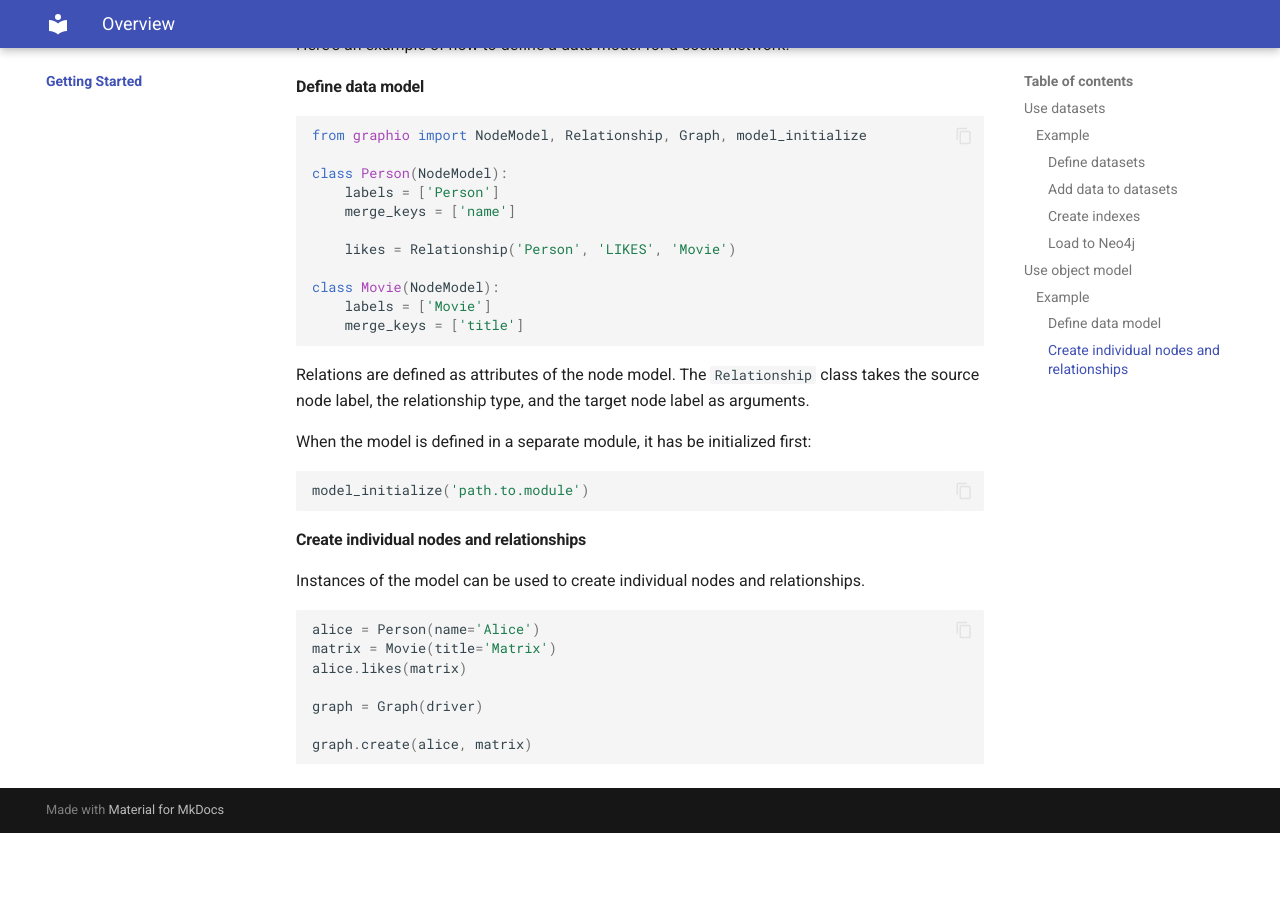
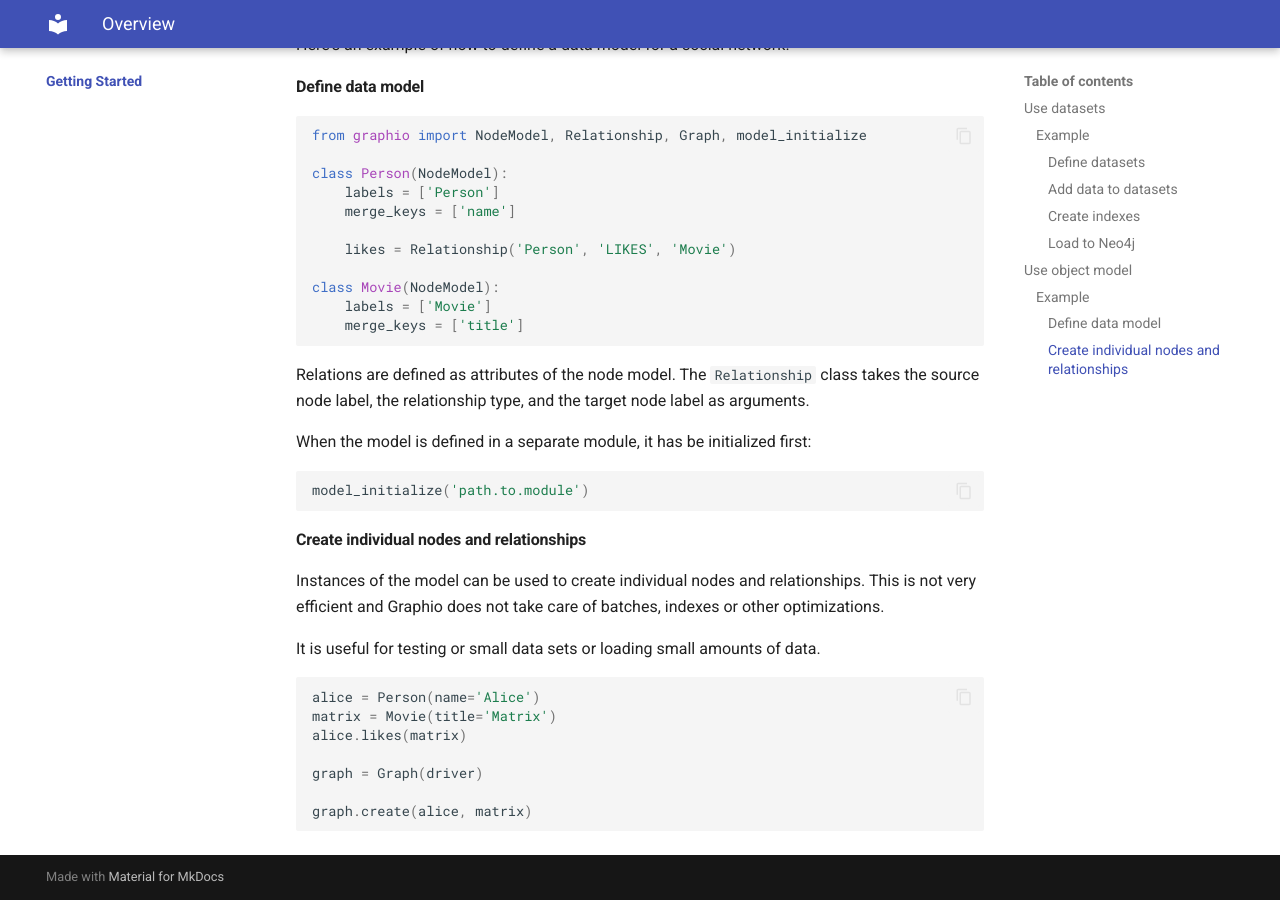
Before and after one commit to kaiserpreusse/graphio, an MkDocs documentation site: the page built from docs/getting_started/index.md, in a window 1280 px wide and 900 px high, scrolled down 2550 px. Built offline with MkDocs 1.6.1 and Material for MkDocs 9.7.7, drawn with Linux system fonts in a browser that asks for light colours; before the commit the page ends 3383 px from its top, so only the background shows below that.

Commit message:
doc update

````diff
--- a/docs/getting_started/index.md
+++ b/docs/getting_started/index.md
@@ -130,7 +130,10 @@ model_initialize('path.to.module')
 ```
 
 #### Create individual nodes and relationships
-Instances of the model can be used to create individual nodes and relationships.
+Instances of the model can be used to create individual nodes and relationships. This is not very efficient and Graphio does not take care of
+batches, indexes or other optimizations.
+
+It is useful for testing or small data sets or loading small amounts of data.
 
 ```python
 
````
